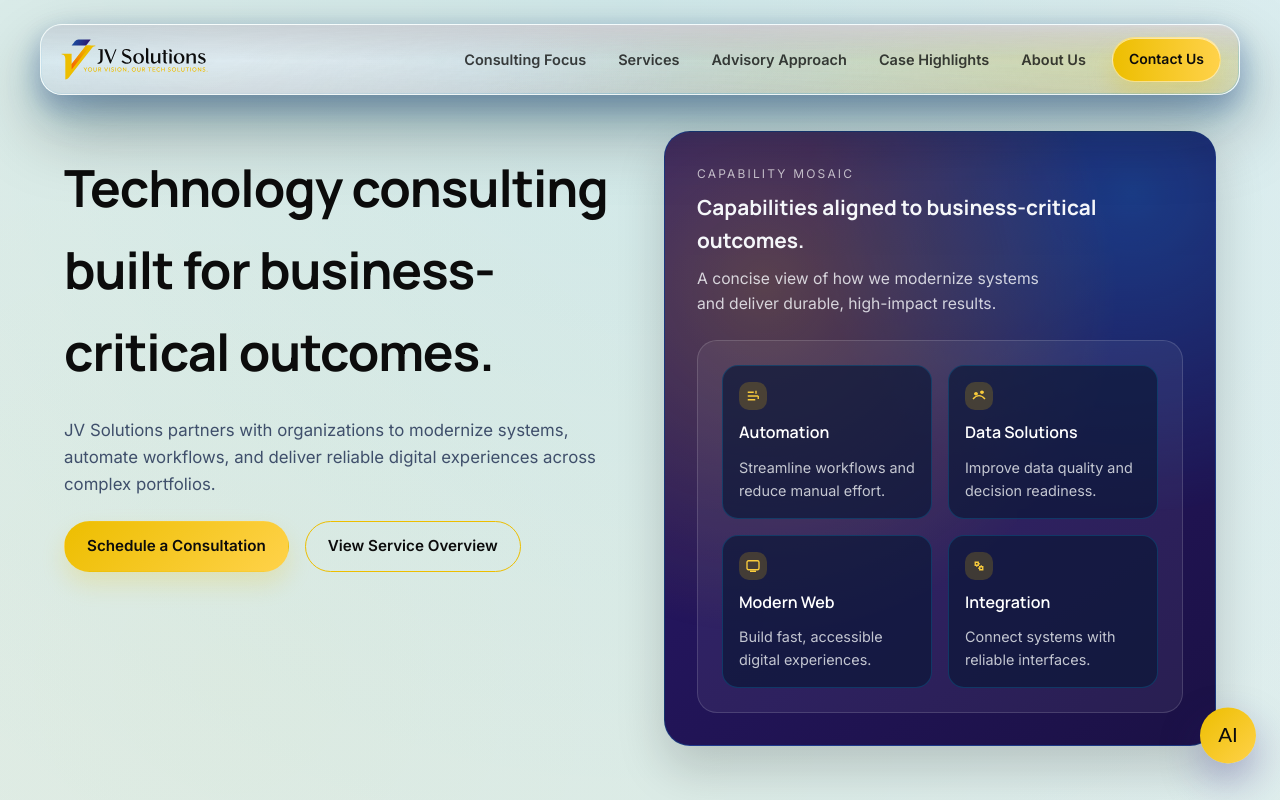
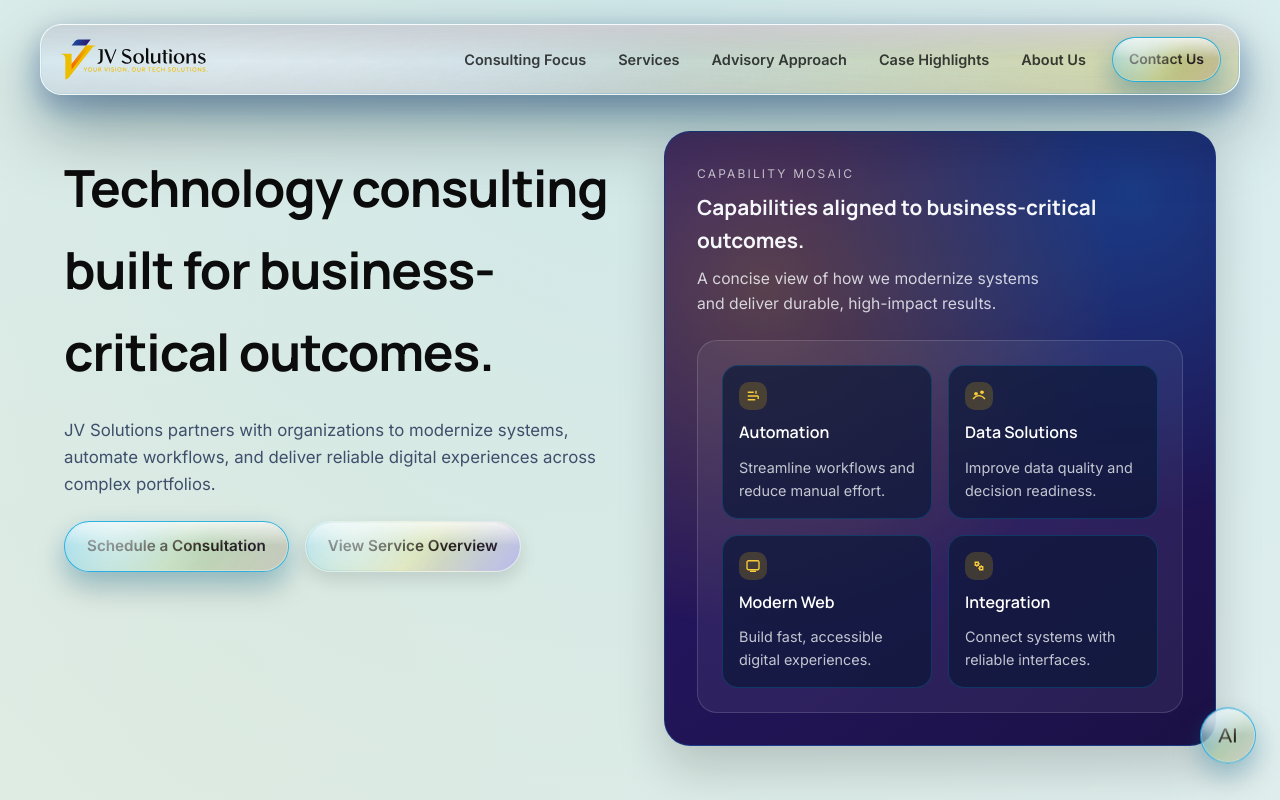
Before and after one commit to velillajoseph/JVSOLUTIONS, a website: page public/index.html in a window 1280 px wide. Shown: the top 800 px of the page. Drawn offline with Linux system fonts and the light colour scheme.

Commit message:
Update liquid glass button styling

```diff
--- a/public/styles.css
+++ b/public/styles.css
@@ -7,6 +7,7 @@
   --jv-cyan-weak: #d8f3ff;
   --jv-gold-weak: #fff3c4;
   --jv-blue-deep: #1b1145;
+  --jv-violet: #7a4dff;
   --surface: #f6f8ff;
   --surface-alt: #ffffff;
   --text: #0c0c0c;
@@ -163,17 +164,7 @@
   font-size: 14px;
   text-decoration: none;
   color: var(--jv-ink);
-  background: linear-gradient(90deg, var(--jv-gold), var(--accent-strong));
-  border: 1px solid rgba(255,255,255,0.5);
-  box-shadow: 0 14px 26px rgba(237,190,0,0.26), inset 0 1px 0 rgba(255,255,255,0.6);
   white-space: nowrap;
-  transition: transform .2s ease, box-shadow .2s ease;
-}
-.nav-cta:hover,
-.nav-cta:focus-visible{
-  transform: translateY(-1px);
-  box-shadow: 0 16px 26px rgba(237,190,0,0.28);
-  outline: none;
 }
 
 /* Mobile toggle button */
@@ -501,33 +492,125 @@ p {
   justify-content: flex-start;
 }
 
-.button {
+.button,
+.nav-cta,
+.ai-fab,
+.ai-chat__input button {
+  position: relative;
+  isolation: isolate;
+  overflow: hidden;
+  border: 1px solid rgba(0, 162, 233, 0.75);
+  background:
+    linear-gradient(135deg, rgba(0, 162, 233, 0.32), rgba(237, 190, 0, 0.26) 55%, rgba(122, 77, 255, 0.3));
+  background-size: 200% 200%;
+  color: var(--jv-ink);
+  box-shadow:
+    0 16px 32px rgba(12, 12, 12, 0.18),
+    0 10px 24px rgba(0, 162, 233, 0.22),
+    inset 0 1px 0 rgba(255, 255, 255, 0.7),
+    inset 0 0 0 1px rgba(255, 255, 255, 0.3);
+  backdrop-filter: blur(18px) saturate(170%);
+  -webkit-backdrop-filter: blur(18px) saturate(170%);
+  transition:
+    transform 0.25s ease,
+    box-shadow 0.25s ease,
+    border-color 0.25s ease,
+    background-position 0.45s ease,
+    filter 0.25s ease;
+}
+
+.button::before,
+.nav-cta::before,
+.ai-fab::before,
+.ai-chat__input button::before {
+  content: "";
+  position: absolute;
+  inset: 1px;
+  border-radius: inherit;
+  background:
+    linear-gradient(180deg, rgba(255, 255, 255, 0.9), rgba(255, 255, 255, 0) 48%),
+    radial-gradient(circle at 18% 0%, rgba(255, 255, 255, 0.65), transparent 55%);
+  opacity: 0.8;
+  pointer-events: none;
+  mix-blend-mode: screen;
+}
+
+.button::after,
+.nav-cta::after,
+.ai-fab::after,
+.ai-chat__input button::after {
+  content: "";
+  position: absolute;
+  inset: 0;
+  border-radius: inherit;
+  background:
+    radial-gradient(circle at 22% 25%, rgba(255, 255, 255, 0.35), transparent 58%),
+    linear-gradient(120deg, rgba(0, 162, 233, 0.35), rgba(237, 190, 0, 0.2) 50%, rgba(122, 77, 255, 0.35));
+  opacity: 0.55;
+  pointer-events: none;
+  mix-blend-mode: screen;
+}
+
+.button,
+.nav-cta {
   padding: 12px 22px;
   border-radius: 999px;
-  border: 1px solid transparent;
-  background: linear-gradient(135deg, var(--accent) 0%, var(--accent-strong) 100%);
-  color: var(--jv-ink);
   text-decoration: none;
   font-weight: 600;
   font-size: 0.95rem;
-  box-shadow: 0 12px 24px rgba(237, 190, 0, 0.2);
-  transition: transform 0.2s ease, box-shadow 0.2s ease;
 }
 
-.button:hover {
+.nav-cta {
+  padding: 10px 16px;
+  font-weight: 700;
+  font-size: 14px;
+}
+
+.button:hover,
+.button:focus-visible,
+.nav-cta:hover,
+.nav-cta:focus-visible,
+.ai-fab:hover,
+.ai-fab:focus-visible,
+.ai-chat__input button:hover,
+.ai-chat__input button:focus-visible {
+  background-position: 40% 0%;
+  border-color: rgba(237, 190, 0, 0.9);
+  box-shadow:
+    0 18px 34px rgba(12, 12, 12, 0.2),
+    0 14px 26px rgba(237, 190, 0, 0.28),
+    inset 0 1px 0 rgba(255, 255, 255, 0.75),
+    inset 0 0 0 1px rgba(255, 255, 255, 0.45);
   transform: translateY(-1px);
-  box-shadow: 0 16px 30px rgba(237, 190, 0, 0.3);
+  outline: none;
+}
+
+.button:active,
+.nav-cta:active,
+.ai-fab:active,
+.ai-chat__input button:active {
+  background-position: 90% 100%;
+  border-color: rgba(122, 77, 255, 0.95);
+  transform: scale(0.97);
+  filter: brightness(0.95);
 }
 
 .button.secondary {
-  background: transparent;
+  background:
+    linear-gradient(135deg, rgba(0, 162, 233, 0.16), rgba(237, 190, 0, 0.12) 55%, rgba(122, 77, 255, 0.16));
+  border-color: rgba(255, 255, 255, 0.45);
   color: var(--text);
-  border-color: var(--accent);
-  box-shadow: none;
+  box-shadow:
+    0 8px 18px rgba(12, 12, 12, 0.12),
+    inset 0 1px 0 rgba(255, 255, 255, 0.6);
 }
 
-.button.secondary:hover {
-  transform: translateY(-1px);
+.button.secondary:hover,
+.button.secondary:focus-visible {
+  border-color: rgba(237, 190, 0, 0.65);
+  box-shadow:
+    0 12px 22px rgba(12, 12, 12, 0.16),
+    inset 0 1px 0 rgba(255, 255, 255, 0.7);
 }
 
 .grid {
@@ -689,12 +772,8 @@ footer {
   width: 56px;
   height: 56px;
   border-radius: 50%;
-  border: none;
-  background: linear-gradient(135deg, var(--accent) 0%, var(--accent-strong) 100%);
-  color: var(--jv-ink);
   display: grid;
   place-items: center;
-  box-shadow: 0 18px 40px rgba(43, 25, 114, 0.35);
   cursor: pointer;
   z-index: 30;
   animation: fab-float 3.6s ease-in-out infinite;
@@ -808,9 +887,6 @@ footer {
   align-self: flex-end;
   padding: 10px 18px;
   border-radius: 999px;
-  border: none;
-  background: linear-gradient(135deg, var(--accent) 0%, var(--accent-strong) 100%);
-  color: var(--jv-ink);
   font-weight: 600;
   cursor: pointer;
 }
```
